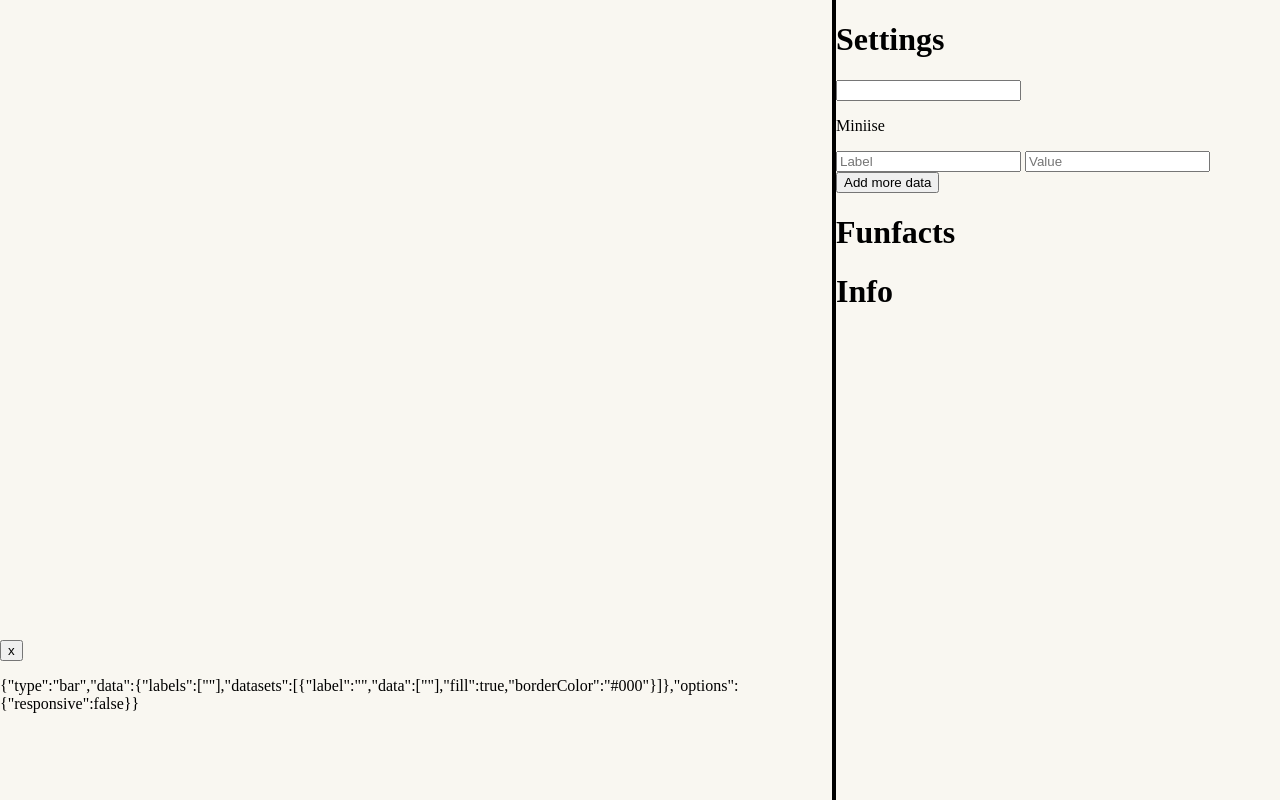
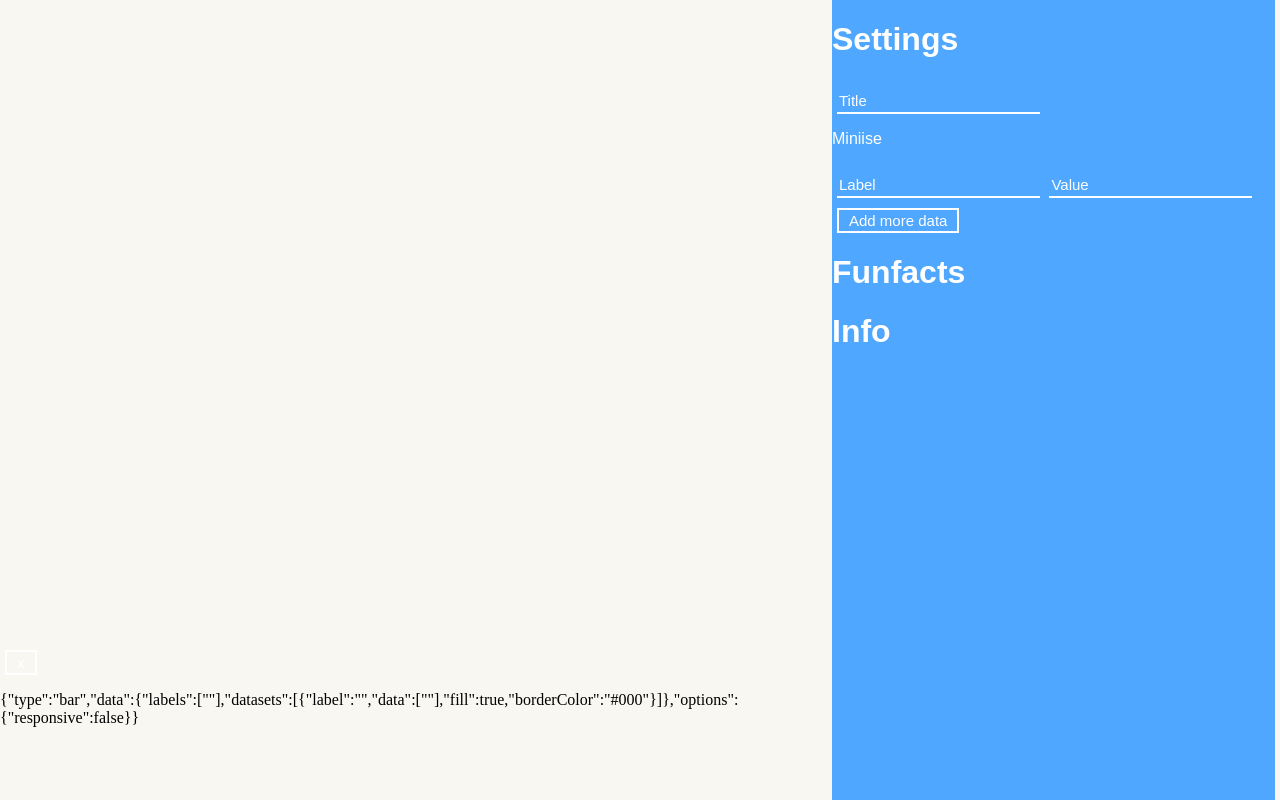
Before and after one commit to VL07/AllVisualizer, a Flask app: page /visualizer/bar in a window 1280 px wide. Run offline with Flask 2, Linux system fonts and the light colour scheme; some libraries are stand-ins or nearby versions.

Commit message:
0.1.2.3
more styling

```diff
--- a/templates/visualizer_bar.html
+++ b/templates/visualizer_bar.html
@@ -23,7 +23,7 @@
         <div class="settings" id="settings">
             <h1>Settings</h1>
             <label for="title"></label>
-            <input type="text" id="title" name="title" onchange="update()">
+            <input type="text" id="title" name="title" onchange="update()" placeholder="Title">
             <div class="data expandable-open">
                 <p>Miniise</p>
                 <input type="text" class="label" placeholder="Label" onchange="update()">
@@ -139,10 +139,61 @@
 
         .sidebar {
             width: calc(35% - 5px);
-            border-left: 4px solid black;
             overflow: hidden;
+            background-color: #4fa7ff;
+            color: white;
+            font-family: sans-serif;
 
         }
+
+        input {
+            background-color: transparent;
+            border: none;
+            border-bottom: 2px solid white;
+            border-radius: 0px;
+            height: 20px;
+            outline: none;
+            color: white;
+            font-size: 15px;
+            margin: 10px 0px 0px 5px;
+            transition: .3s all ease-out;
+        }
+
+        input:hover,
+        input:focus {
+            box-shadow: 0px 5px 5px 0px rgba(0, 0, 0, 0.404);
+        }
+
+        input::placeholder {
+            color: white;
+            font-family: sans-serif;
+            font-size: 15px;
+        }
+
+        input::-webkit-outer-spin-button,
+        input::-webkit-inner-spin-button {
+            background-color: #4fa7ff;
+            box-shadow: 0px 5px 5px 0px rgba(0, 0, 0, 0.404);
+        }
+
+        button {
+            border-radius: 0px;
+            border: 2px solid white;
+            outline: none;
+            margin: 10px 0px 0px 5px;
+            background-color: transparent;
+            color: white;
+            font-size: 15px;
+            height: 25px;
+            padding: 0px 10px;
+            transition: .3s ease-out all;
+        }
+
+        button:hover,
+        button:focus {
+            box-shadow: 0px 5px 5px 0px rgba(0, 0, 0, 0.404);
+        }
+
 
         .settings {
 
```
